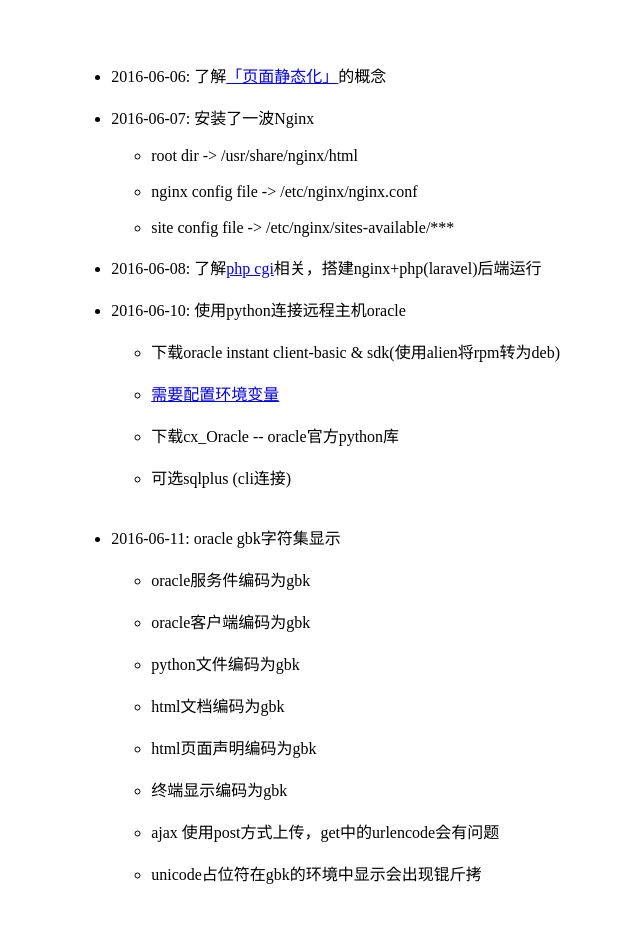
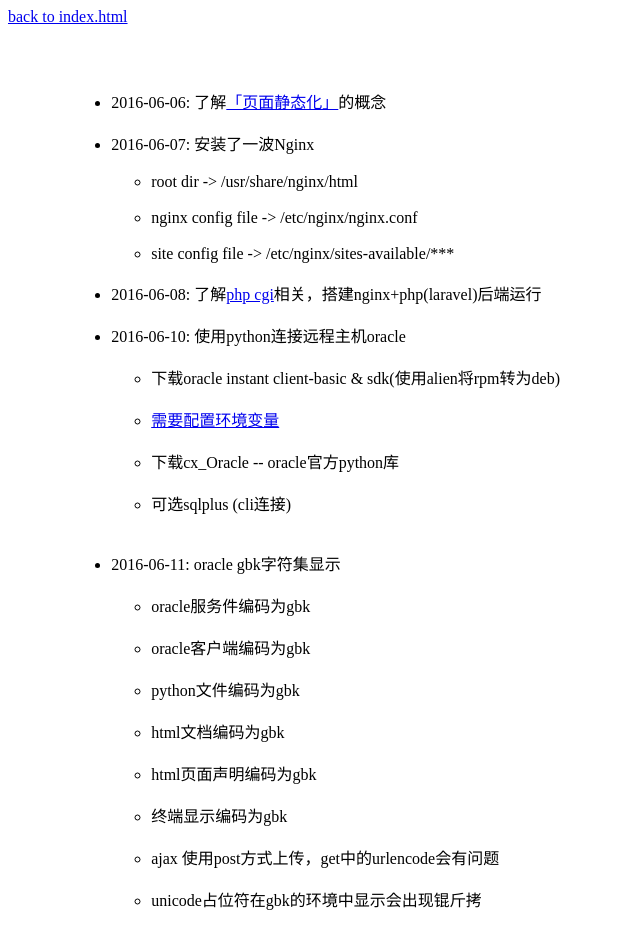
Before and after one commit to Serving/Growth, a plain HTML site: page zhaoyifan.html in a window 1280 px wide. Shown: the whole page, without its empty margins (0-640 px from the left). Drawn offline with Linux system fonts and the light colour scheme.

Commit message:
add <a> to index.html

```diff
--- a/zhaoyifan.html
+++ b/zhaoyifan.html
@@ -1,6 +1,7 @@
 <html>
 <meta charset="utf-8" />
 <body>
+<a href="index.html">back to index.html</a>
 <ul style="margin: 5% 5%">
     <li>2016-06-06: 了解<a href="http://ismartstudio.com/php-how-to-implement-static-html-pages.html" title="分为伪静态化和真静态化">「页面静态化」</a>的概念</li><br />
     <li>2016-06-07: 安装了一波Nginx<br />
```
